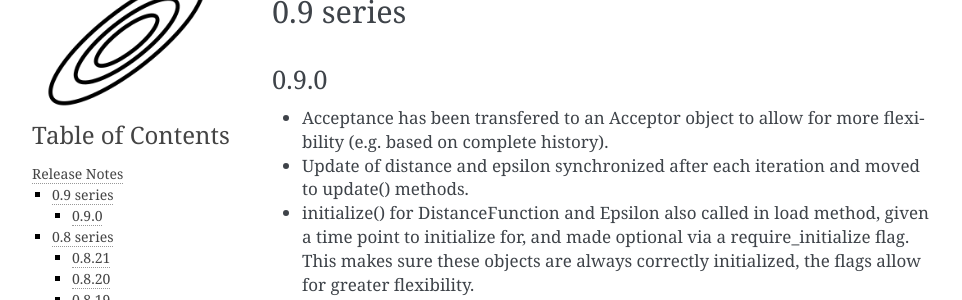
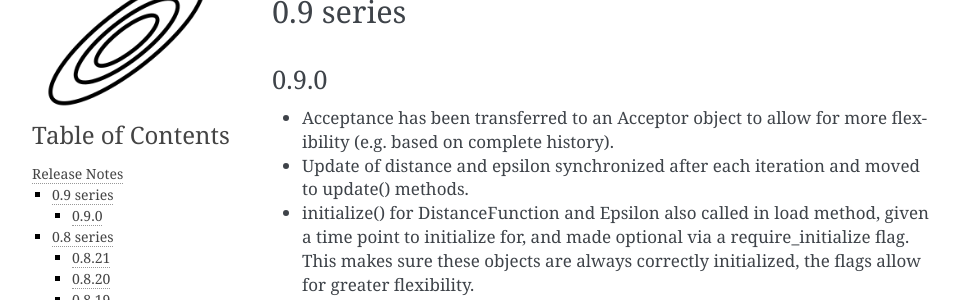
Before and after one commit to ICB-DCM/pyABC, a Sphinx documentation site: the page built from doc/releasenotes.rst, in a window 1280 px wide and 900 px high. Shown: the part 126-426 px from the top of the window, without its empty margins (148-1110 px from the left). Built offline with Sphinx 7.4.7, drawn with Linux system fonts in a browser that asks for light colours; pages that are not in the unit, such as notebooks, are missing from menus.

Commit message:
typo releasenotes

```diff
--- a/doc/releasenotes.rst
+++ b/doc/releasenotes.rst
@@ -9,7 +9,7 @@ Release Notes
 0.9.0
 -----
 
-* Acceptance has been transfered to an Acceptor object to allow for more
+* Acceptance has been transferred to an Acceptor object to allow for more
   flexibility (e.g. based on complete history).
 * Update of distance and epsilon synchronized after each iteration and moved
   to update() methods.
```
